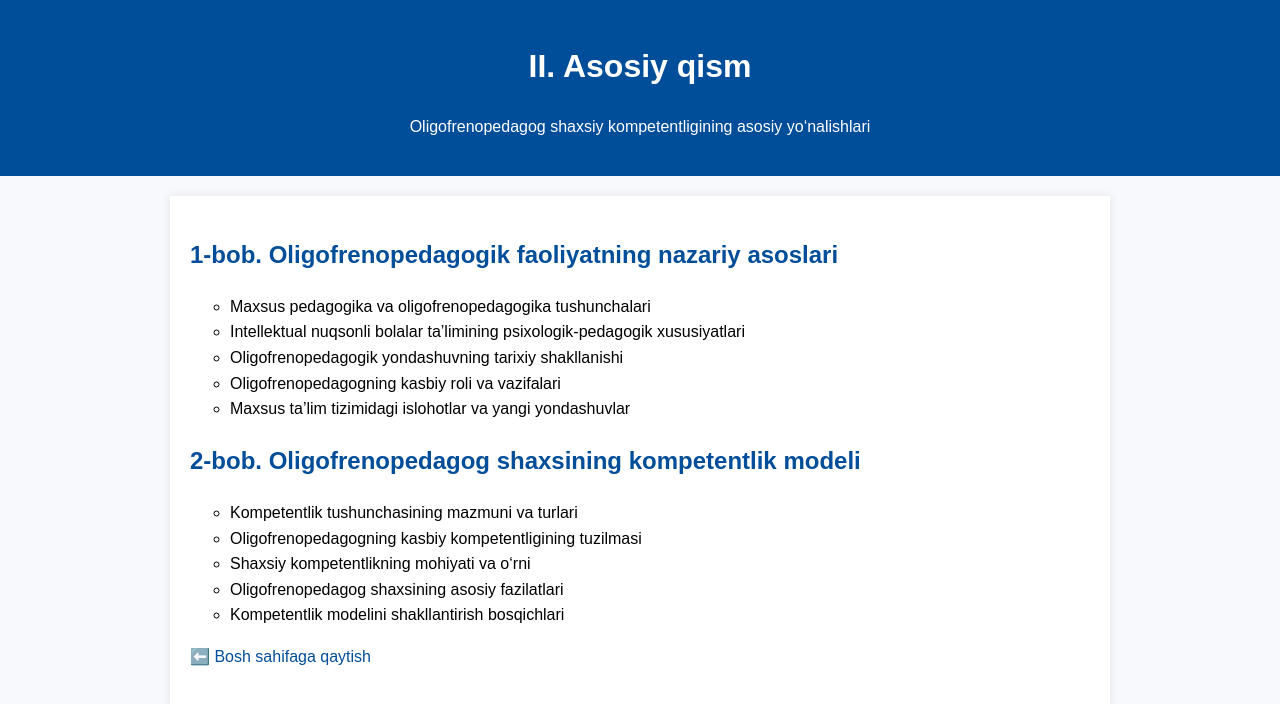
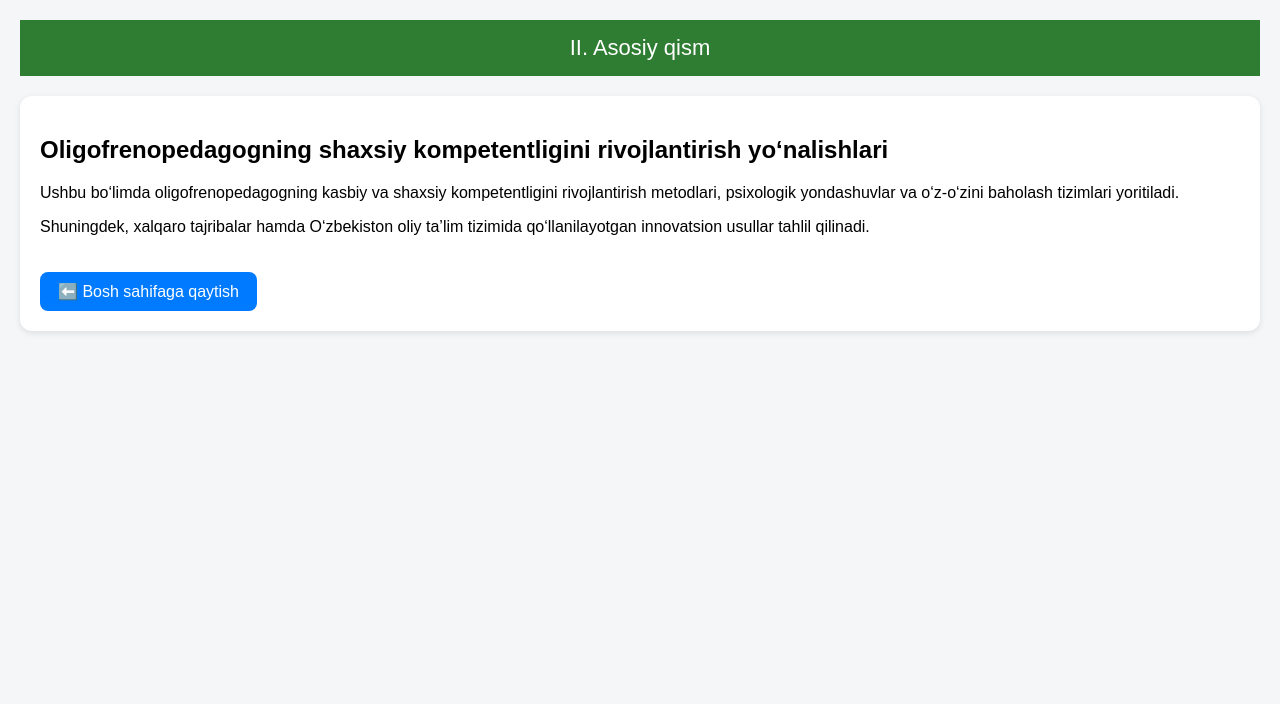
Before and after one commit to nurillojumaboyev/OLIGOFRENOPEDAGOGNING-SHAXSIY-KOMPETENTLIK-MODELI, a plain HTML site: page asosiy.html in a window 1280 px wide. Drawn offline with Linux system fonts and the light colour scheme.

Commit message:
Update asosiy.html

```diff
--- a/asosiy.html
+++ b/asosiy.html
@@ -1,71 +1,61 @@
 <!DOCTYPE html>
 <html lang="uz">
 <head>
-  <meta charset="UTF-8" />
-  <meta name="viewport" content="width=device-width, initial-scale=1.0" />
-  <title>Asosiy qism | Oligofrenopedagog kompetentlik modeli</title>
+  <meta charset="UTF-8">
+  <meta name="viewport" content="width=device-width, initial-scale=1.0">
+  <title>Asosiy qism</title>
   <style>
     body {
       font-family: Arial, sans-serif;
-      background: #f7f9fc;
+      background: #f4f6f8;
       margin: 0;
-      padding: 0;
-      line-height: 1.6;
+      padding: 20px;
     }
     header {
-      background: #004d99;
+      background: #2e7d32;
       color: white;
-      padding: 20px;
+      padding: 15px;
       text-align: center;
+      font-size: 22px;
     }
     main {
-      max-width: 900px;
-      margin: 20px auto;
       background: white;
       padding: 20px;
-      box-shadow: 0 0 10px rgba(0,0,0,0.1);
-    }
-    h2 {
-      color: #004d99;
-    }
-    ul {
-      list-style-type: circle;
+      border-radius: 12px;
+      box-shadow: 0 2px 6px rgba(0,0,0,0.1);
+      margin-top: 20px;
     }
     a {
-      color: #004d99;
+      display: inline-block;
+      margin-top: 20px;
       text-decoration: none;
+      color: white;
+      background: #007bff;
+      padding: 10px 18px;
+      border-radius: 8px;
     }
     a:hover {
-      text-decoration: underline;
+      background: #0056b3;
     }
   </style>
 </head>
 <body>
   <header>
-    <h1>II. Asosiy qism</h1>
-    <p>Oligofrenopedagog shaxsiy kompetentligining asosiy yo‘nalishlari</p>
+    II. Asosiy qism
   </header>
 
   <main>
-    <h2>1-bob. Oligofrenopedagogik faoliyatning nazariy asoslari</h2>
-    <ul>
-      <li>Maxsus pedagogika va oligofrenopedagogika tushunchalari</li>
-      <li>Intellektual nuqsonli bolalar ta’limining psixologik-pedagogik xususiyatlari</li>
-      <li>Oligofrenopedagogik yondashuvning tarixiy shakllanishi</li>
-      <li>Oligofrenopedagogning kasbiy roli va vazifalari</li>
-      <li>Maxsus ta’lim tizimidagi islohotlar va yangi yondashuvlar</li>
-    </ul>
+    <h2>Oligofrenopedagogning shaxsiy kompetentligini rivojlantirish yo‘nalishlari</h2>
+    <p>
+      Ushbu bo‘limda oligofrenopedagogning kasbiy va shaxsiy kompetentligini rivojlantirish
+      metodlari, psixologik yondashuvlar va o‘z-o‘zini baholash tizimlari yoritiladi.
+    </p>
+    <p>
+      Shuningdek, xalqaro tajribalar hamda O‘zbekiston oliy ta’lim tizimida qo‘llanilayotgan
+      innovatsion usullar tahlil qilinadi.
+    </p>
 
-    <h2>2-bob. Oligofrenopedagog shaxsining kompetentlik modeli</h2>
-    <ul>
-      <li>Kompetentlik tushunchasining mazmuni va turlari</li>
-      <li>Oligofrenopedagogning kasbiy kompetentligining tuzilmasi</li>
-      <li>Shaxsiy kompetentlikning mohiyati va o‘rni</li>
-      <li>Oligofrenopedagog shaxsining asosiy fazilatlari</li>
-      <li>Kompetentlik modelini shakllantirish bosqichlari</li>
-    </ul>
-
-    <p><a href="index.html">⬅️ Bosh sahifaga qaytish</a></p>
+    <a href="index.html">⬅️ Bosh sahifaga qaytish</a>
   </main>
 </body>
 </html>
```
